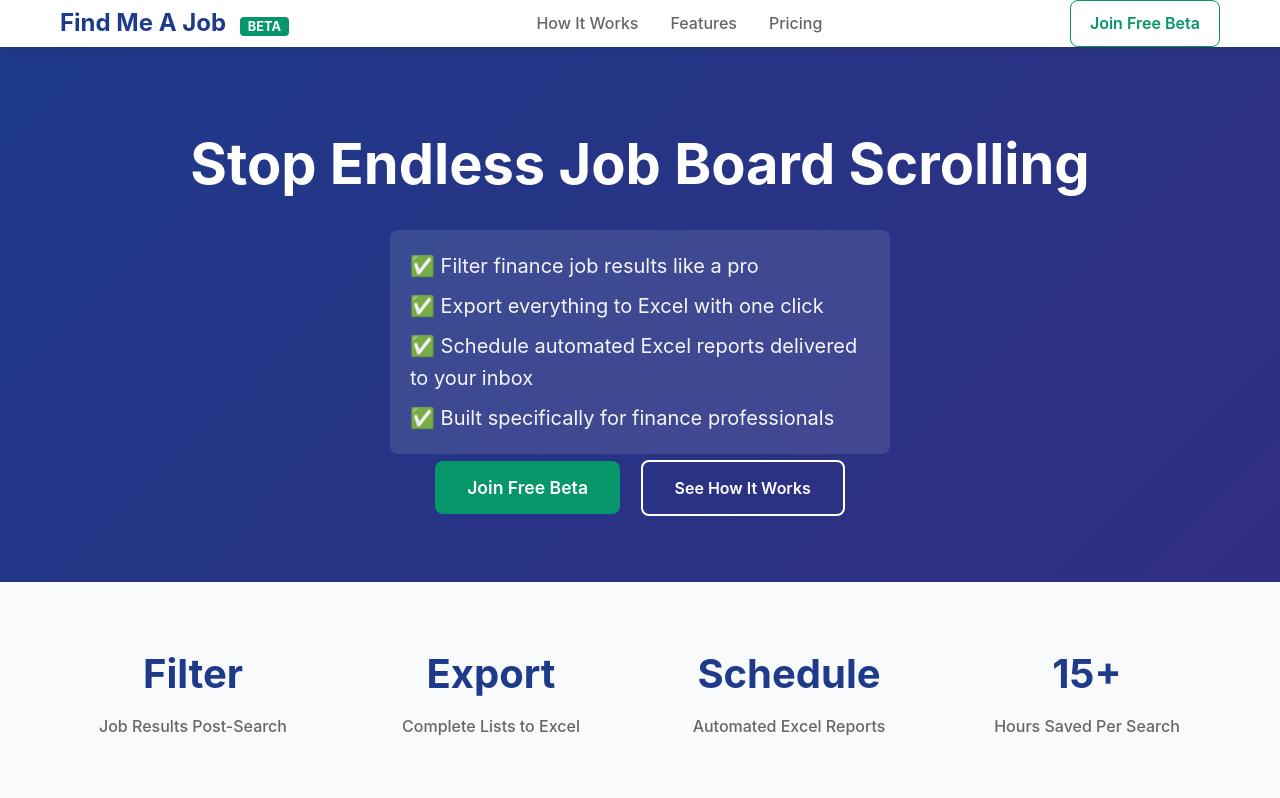
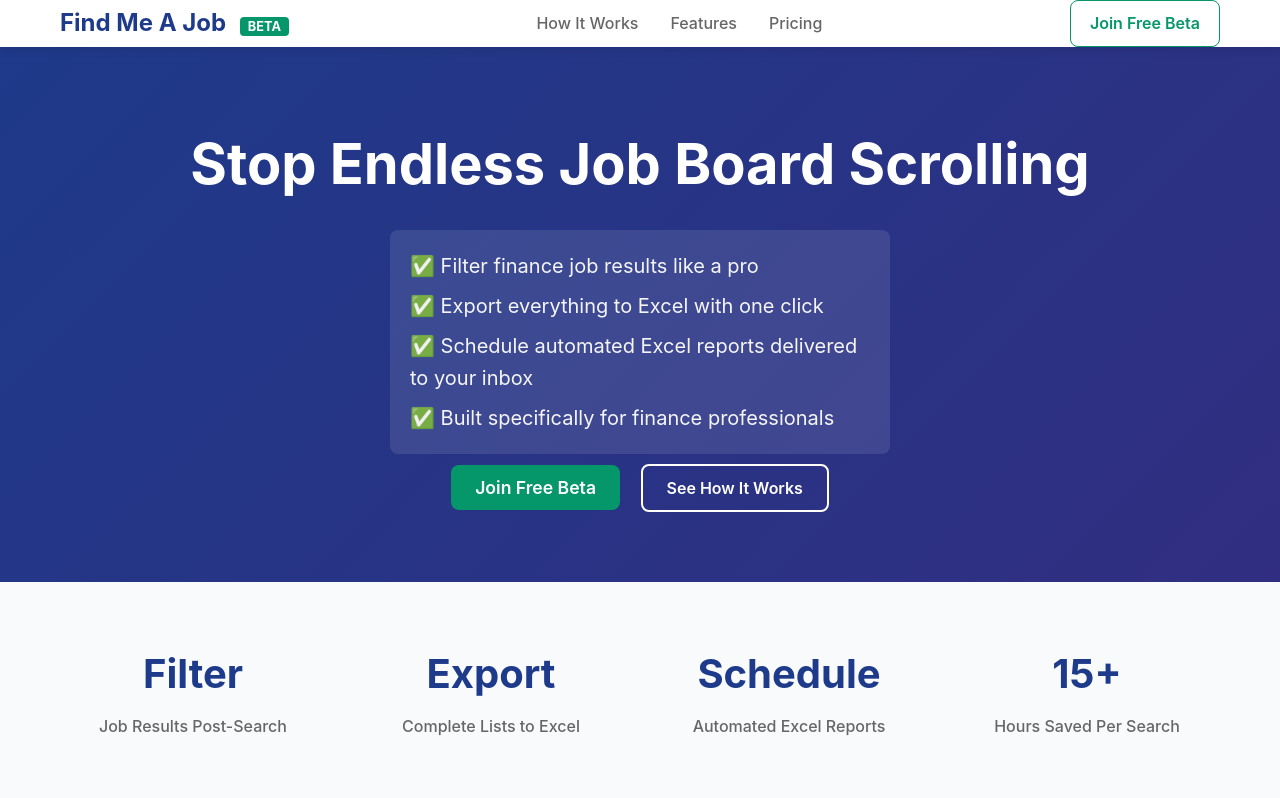
Before and after one commit to Frameit12/jobs_scraper, a Flask app: page / in a window 1280 px wide. Shown: the top 798 px of the page. Run offline with Flask 3, Linux system fonts and the light colour scheme; parts of the project's set-up code (start-up, migrations or seed data) failed here and were passed over; some libraries are stand-ins or nearby versions.

Commit message:
Update landing-page.html

```diff
--- a/templates/landing-page.html
+++ b/templates/landing-page.html
@@ -97,7 +97,7 @@
 
         .hero .cta-button {
             font-size: 1.1rem;
-            padding: 1rem 2rem;
+            padding: 0.75rem 1.5rem;
             margin-right: 1rem;
         }
 
@@ -105,7 +105,7 @@
             background: transparent;
             color: white;
             border: 2px solid white;
-            padding: 1rem 2rem;
+            padding: 0.75rem 1.5rem;
             border-radius: 8px;
             text-decoration: none;
             font-weight: 600;
@@ -376,7 +376,7 @@
                 <p style="margin-bottom: 0; opacity: 0.95;">✅ Built specifically for finance professionals</p>
             </div>
             <a href="/signup" class="cta-button">Join Free Beta</a>
-            <a href="#how-it-works" class="secondary-button">See How It Works</a>
+            <a href="#how-it-works" class="secondary-button" style="margin-top: 1.5rem;">See How It Works</a>
         </div>
     </section>
 
```
